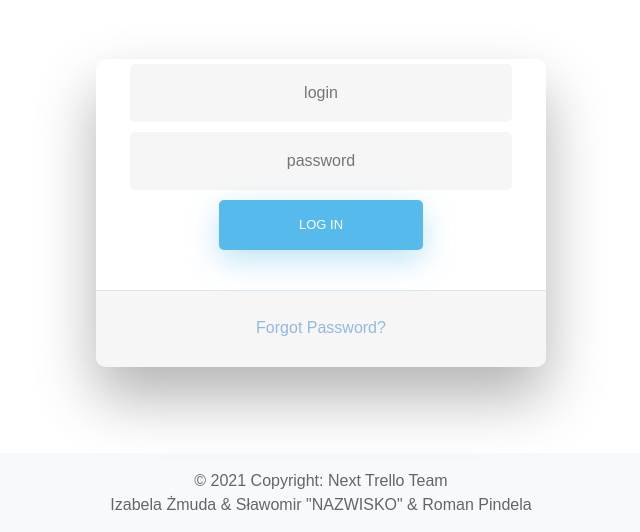
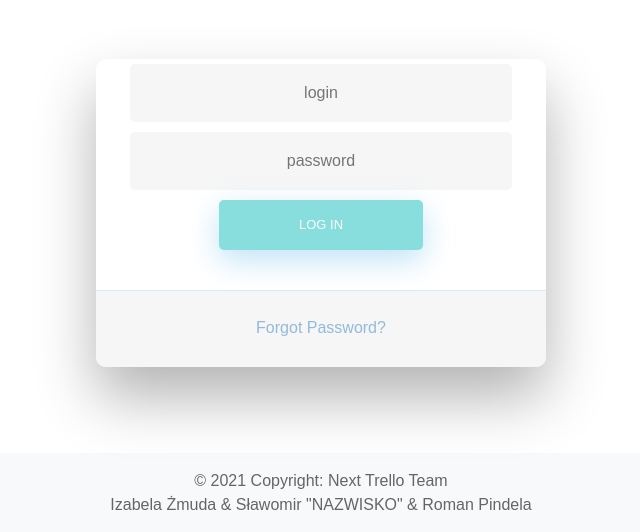
Before and after one commit to romanpindela/proman-websql-python-flask-codecool-scrum-, a Flask app: page /login in a window 1280 px wide. Shown: the part 163-695 px from the top of the page, without its empty margins (319-959 px from the left). Run offline with Flask 2, Linux system fonts and the light colour scheme; parts of the project's set-up code (start-up, migrations or seed data) failed here and were passed over; some libraries are stand-ins or nearby versions.

Commit message:
improved css style on login.html

```diff
--- a/static/css/login.css
+++ b/static/css/login.css
@@ -82,7 +82,7 @@ h2.active {
 /* FORM TYPOGRAPHY*/
 
 input[type=button], input[type=submit], input[type=reset]  {
-  background-color: #56baed;
+  background-color: #88dddd;
   border: none;
   color: white;
   padding: 15px 80px;
@@ -104,7 +104,7 @@ input[type=button], input[type=submit], input[type=reset]  {
 }
 
 input[type=button]:hover, input[type=submit]:hover, input[type=reset]:hover  {
-  background-color: #ffffff;
+  background-color: #98f4f4;
 }
 
 input[type=button]:active, input[type=submit]:active, input[type=reset]:active  {
```
Also changed, not shown: templates/index.html (line endings or trailing spaces).
